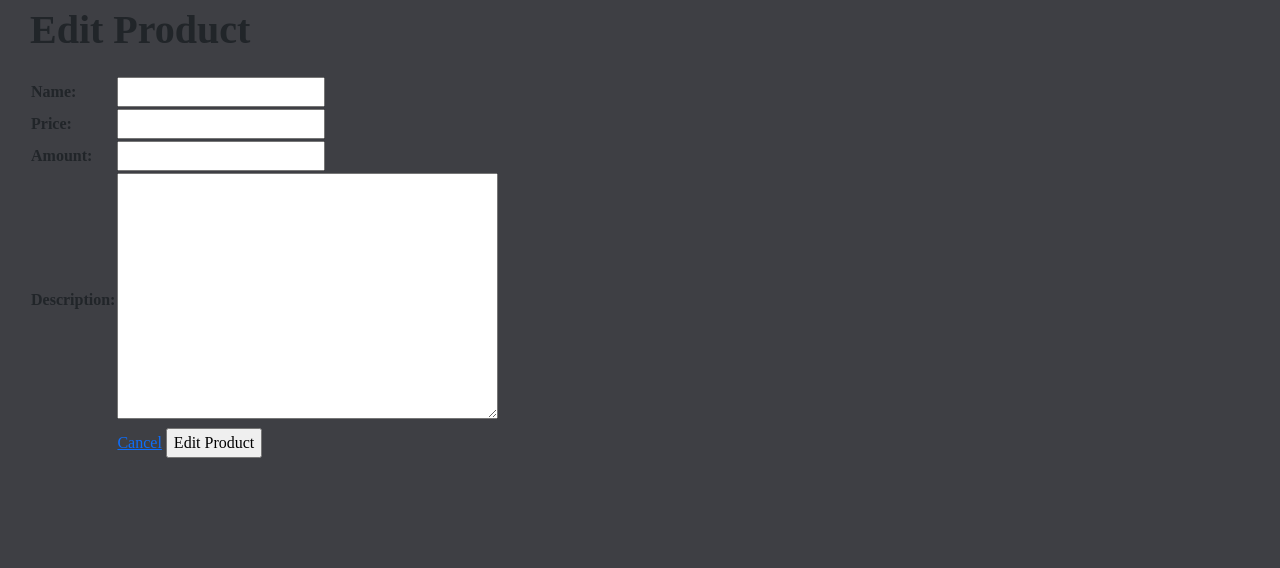
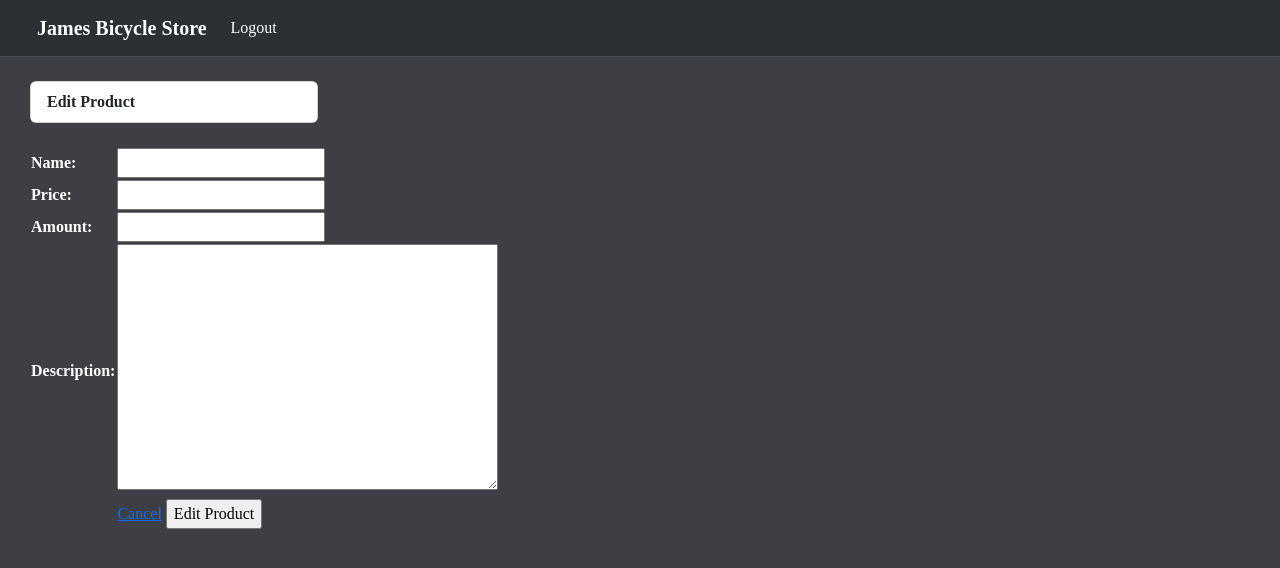
Before and after one commit to JamesTumbelaka/james-bicycle-store, a Django app: template main/templates/edit_product.html in a window 1280 px wide. Shown: the top 568 px of the page. Run offline with Django 4.2, Linux system fonts and the light colour scheme; the template is opened without the code that fills it: values that come from a table or form of the project are taken from there, others are empty.

Commit message:
added navbar for login and edit page

```diff
--- a/main/templates/edit_product.html
+++ b/main/templates/edit_product.html
@@ -3,10 +3,31 @@
 {% load static %}
 
 {% block content %}
+<nav class="navbar bg-dark border-bottom border-body navbar-expand-lg bg-body-tertiary" data-bs-theme="dark">
+    <div class="container-fluid">
+        <a class="navbar-brand">James Bicycle Store</a>
+        <button class="navbar-toggler" type="button" data-bs-toggle="collapse" data-bs-target="#navbarNav" aria-controls="navbarNav" aria-expanded="false" aria-label="Toggle navigation">
+            <span class="navbar-toggler-icon"></span>
+        </button>
+        <div class="collapse navbar-collapse" id="navbarNav">
+            <ul class="navbar-nav">
+                <li class="nav-item">
+                    <a class="nav-link active" aria-current="page" href="{% url 'main:logout' %}">Logout</a>
+                </li>
+            </ul>
+        </div>
+    </div>
+</nav>
 
-<div class="edit-title">
-    <p>Edit Product</p>
+<br />
+
+<div class="card" style="width: 18rem;">
+    <ul class="list-group list-group-flush">
+      <li class="list-group-item">Edit Product</li>
+    </ul>
 </div>
+
+<br />
 
 <div class="edit-table">
     <form method="POST">
--- a/main/urls.py
+++ b/main/urls.py
@@ -15,7 +15,6 @@ urlpatterns = [
     path('json/', show_json, name='show_json'),
     path('xml/<int:id>/', show_xml_by_id, name='show_xml_by_id'),
     path('json/<int:id>/', show_json_by_id, name='show_json_by_id'),
-    path('delete_product/<int:id>/', delete_product, name='delete_product'),
     path('edit-product/<int:id>', edit_product, name='edit_product'),
     path('register/', register, name='register'),
     path('login/', login_user, name='login'),
@@ -23,5 +22,7 @@ urlpatterns = [
     path('increment_amount/<int:id>/', increment_amount, name='increment_amount'),
     path('decrement_amount/<int:id>/', decrement_amount, name='decrement_amount'),
     path('get-product/', get_product_json, name='get_product_json'),
-    path('create-product-ajax/', add_product_ajax, name='add_product_ajax')
+    path('create-product-ajax/', add_product_ajax, name='add_product_ajax'),
+    path('delete/<int:id>', delete_product, name='delete_product'),
+
 ]
--- a/templates/base.html
+++ b/templates/base.html
@@ -65,9 +65,11 @@
                 margin-left: 30px;
                 font-size: 40px;
                 font-weight: bold;
+                color: whitesmoke;
             }
             .edit-table {
                 margin-left:30px;
+                color: white;
             }
             body {
                 font-family: 'Times New Roman', Times, serif;
```
Also changed, not shown: main/templates/login.html (+21 -10 lines), main/templates/main.html (+24 -4 lines), main/views.py (+39 -5 lines).
